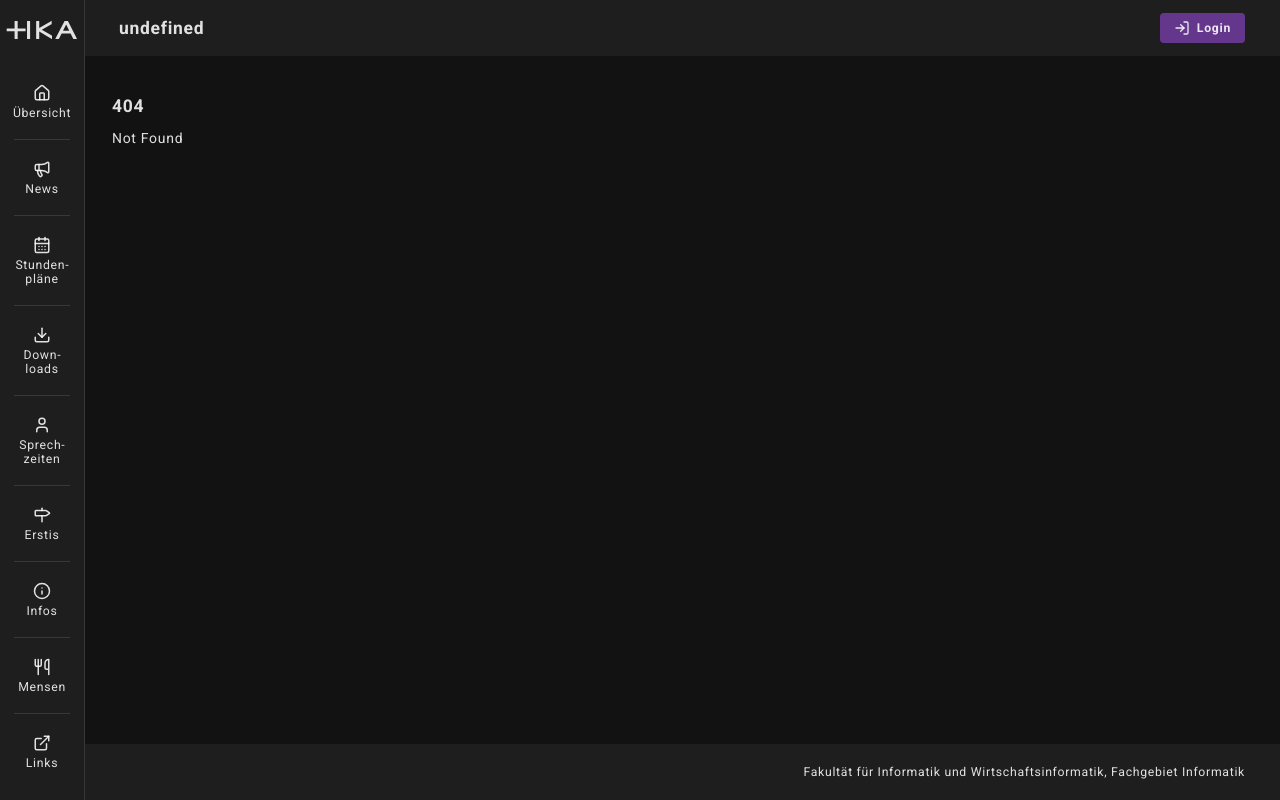
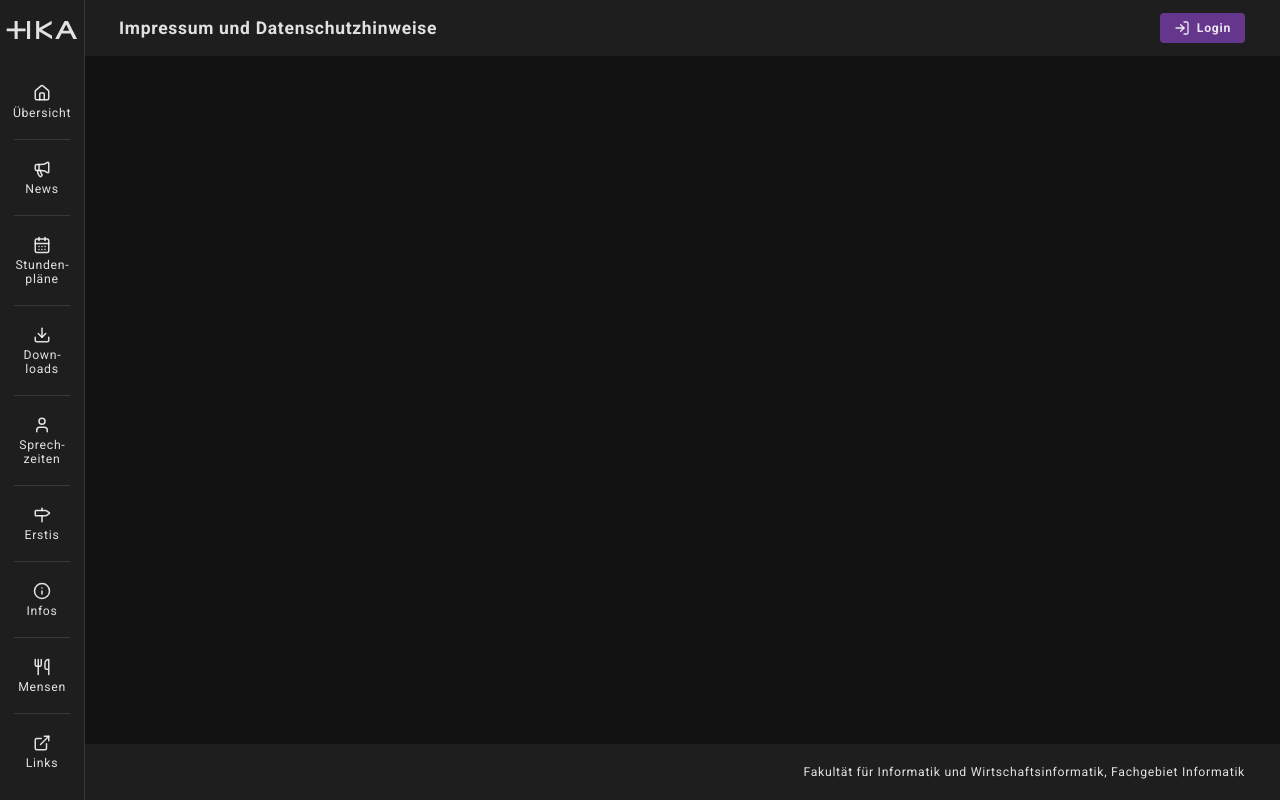
Before and after one commit to Resaki1/svelte-projektarbeit, a SvelteKit app: page /iwii/info/dataprotection in a window 1280 px wide. Before the commit this address had no page. Built offline with nearby package versions, Linux system fonts and the light colour scheme.

Commit message:
added extra routes and external links

```diff
--- a/src/routes/+layout.svelte
+++ b/src/routes/+layout.svelte
@@ -20,6 +20,7 @@
 			title: string;
 			name?: string;
 			href: string;
+			target?: string;
 		}[];
 	}[];
 
@@ -71,19 +72,23 @@
 			subItems: [
 				{
 					title: 'Prüfungspläne',
-					href: '/'
+					href: '/iwii/intranet/student/viewexamschedule',
+					name: 'Prüfungspläne'
 				},
 				{
 					title: 'Andere Ausarbeitungen',
-					href: '/'
+					href: '/iwii/intranet/all/download_results',
+					name: 'Download anderer Ausarbeitungen'
 				},
 				{
 					title: 'Anleitungen',
-					href: '/'
+					href: '/iwii/intranet/student/instructions',
+					name: 'Download von Anleitungen'
 				},
 				{
 					title: 'Anträge und Formulare',
-					href: '/'
+					href: '/iwii/intranet/student/hintfiles',
+					name: 'Anträge und Formulare'
 				}
 			]
 		},
@@ -157,11 +162,38 @@
 			subItems: [
 				{
 					title: 'Intranet der Wirtschaftsinformatik',
-					href: '/'
+					href: 'https://www.iwi.hs-karlsruhe.de/intranet',
+					target: '_blank'
 				},
 				{
 					title: 'Ilias-Server',
-					href: '/'
+					href: 'https://ilias.h-ka.de/login.php',
+					target: '_blank'
+				},
+				{
+					title: 'LSF-Server',
+					href: 'https://lsf.hs-karlsruhe.de',
+					target: '_blank'
+				},
+				{
+					title: 'Lehre',
+					href: 'https://www.h-ka.de/lehre',
+					target: '_blank'
+				},
+				{
+					title: 'Bibliothek',
+					href: 'https://www.bibliothek.kit.edu/fbh.php',
+					target: '_blank'
+				},
+				{
+					title: 'Impressum und Datenschutzhinweise',
+					name: 'Impressum und Datenschutzhinweise',
+					href: '/iwii/info/dataprotection'
+				},
+				{
+					title: 'Dokumentation REST-API',
+					href: '/iwii/api/doc.html',
+					target: '_blank'
 				}
 			]
 		}
@@ -209,7 +241,7 @@
 					<ul class="navbar__menu-modal" role="menu">
 						{#each item.subItems as subItem}
 							<li>
-								<a href={subItem.href}>{subItem.title}</a>
+								<a href={subItem.href} target={subItem.target}>{subItem.title}</a>
 							</li>
 						{/each}
 					</ul>
```
Also changed, not shown: src/routes/iwii/info/dataprotection/+page.svelte (added), src/routes/iwii/intranet/all/download_results/+page.svelte (added), src/routes/iwii/intranet/student/hintfiles/+page.svelte (added), src/routes/iwii/intranet/student/instructions/+page.svelte (added), src/routes/iwii/intranet/student/viewexamschedule/+page.svelte (added).
